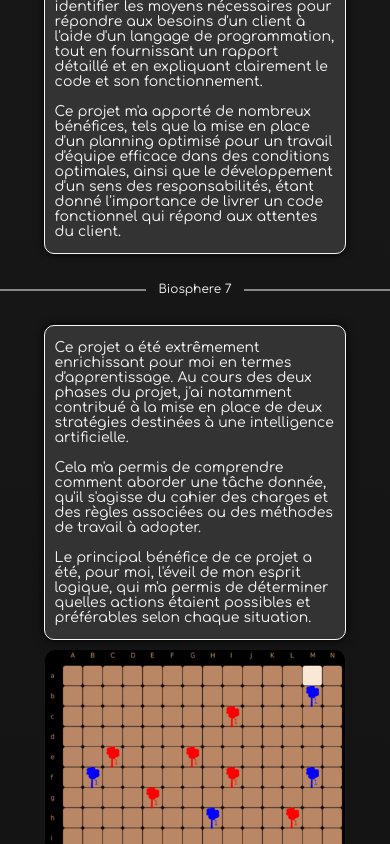
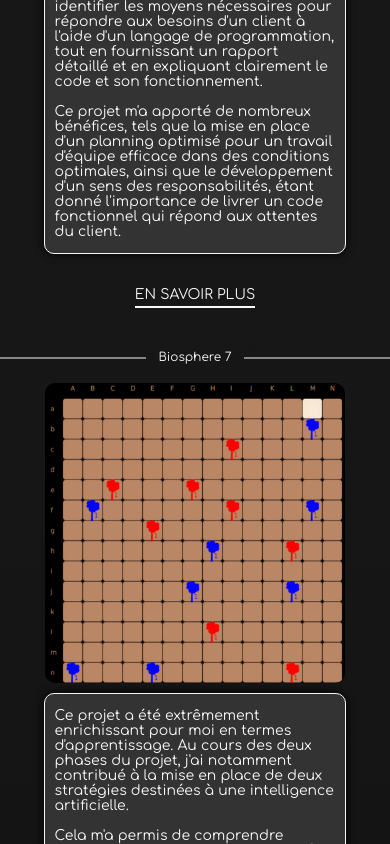
Before and after one commit to fchapoulliep/portfolio, a React (Create React App) app: page /#/ in a window 390 px wide. Shown: the part 1156-2000 px from the top of the page. Built offline with nearby package versions, Linux system fonts and the light colour scheme.

Commit message:
fix(experiences): Show the read-more link on mobile
Below 768 px the EN SAVOIR PLUS links were hidden, so phone visitors
could only reach the reports through the top menu. The link now shows
as a horizontal link under each text, with a 44 px touch target.

```diff
--- a/src/css/ExperiencesDiv.css
+++ b/src/css/ExperiencesDiv.css
@@ -122,11 +122,34 @@
   }
 
   .portfolio-experience .ant-image {
+    order: 1;
     width: 50%;
     min-width: 300px;
   }
 
-  .portfolio-experience .onSide {
-    display: none;
+  .portfolio-experience .text {
+    order: 2;
+  }
+
+  /* The vertical side link becomes a horizontal link under the text */
+  .portfolio-experience .onSide,
+  .portfolio-experience .onSide:nth-child(1) {
+    order: 3;
+    display: flex;
+    align-items: flex-end;
+    box-sizing: border-box;
+    min-height: 44px;
+    margin: 0 0 24px;
+    padding-bottom: 4px;
+    writing-mode: horizontal-tb;
+    transform: none;
+    border-left: none;
+    border-bottom: 2px solid #f7f7f7;
+    font-size: 14px;
+  }
+
+  .portfolio-experience .onSide:hover,
+  .portfolio-experience .onSide:nth-child(1):hover {
+    transform: none;
   }
 }
```
